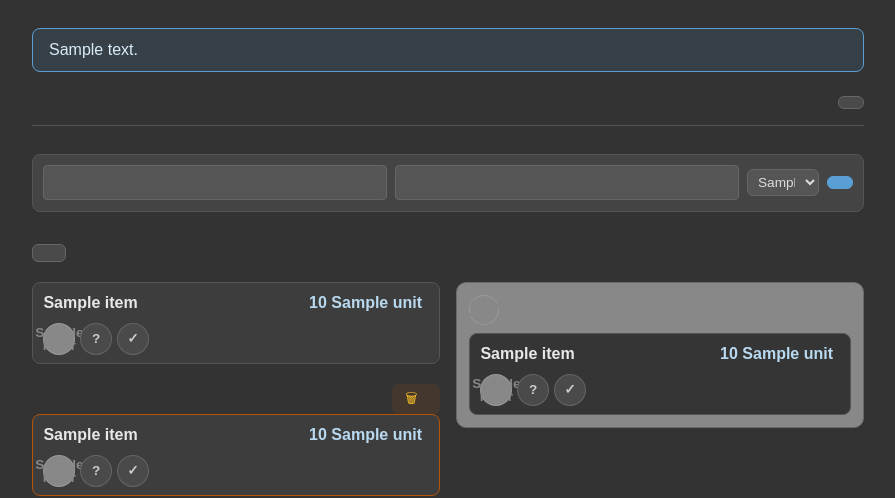
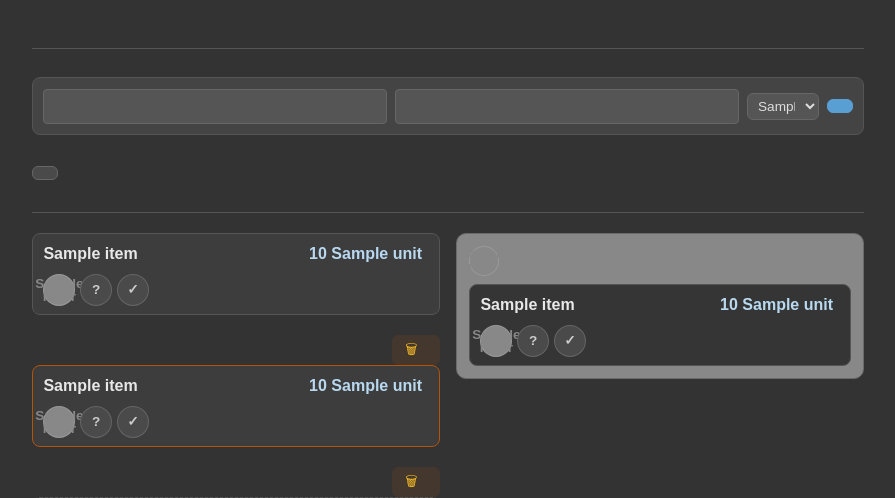
Before and after one commit to Lewistrick/weekmenu, a Python web app: template src/templates/grocery-list.html in a window 1280 px wide. Shown: the part 79-577 px from the top of the page, without its empty margins (176-1071 px from the left). Run offline with Jinja, Linux system fonts and the light colour scheme; the template is opened without the code that fills it: most values are stand-ins (such as "Sample title", 1, 10 or a date in 2020); some libraries are stand-ins or nearby versions.

Commit message:
Visuals for grocery list page

```diff
--- a/src/controllers/week_menu.py
+++ b/src/controllers/week_menu.py
@@ -375,7 +375,6 @@ class WeekMenuController(Controller):
         """Build shared grocery-list page context."""
         user_id = await self._viewer_id(request)
 
-        grocery_message: str | None = None
         if preserve_existing and await is_grocery_list_initialized(user_id):
             grocery_items = await prune_orphaned_grocery_lines(
                 user_id,
@@ -383,8 +382,7 @@ class WeekMenuController(Controller):
                     user_id, await load_grocery_list(user_id)
                 ),
             )
-            if grocery_items and not pop_grocery_suppress_preserve(request):
-                grocery_message = t("message.week_menu.grocery_preserved")
+            pop_grocery_suppress_preserve(request)
         else:
             grocery_items = await self._grocery_items_from_week_menu(request)
             await reset_grocery_plan(user_id)
@@ -428,7 +426,6 @@ class WeekMenuController(Controller):
             "already_have_line_keys": already_have_line_keys,
             "to_check_line_keys": to_check_line_keys,
             "units": units,
-            "grocery_message": grocery_message,
             "grocery_action_message": action_message,
             "grocery_add_reset_form": grocery_add_reset_form,
         }
--- a/src/static/style.css
+++ b/src/static/style.css
@@ -849,19 +849,14 @@ div.recipe-detail {
     margin-bottom: 1rem;
 }
 
-.grocery-notice {
-    margin-bottom: 1rem;
-    padding: 0.75rem 1rem;
-    border: 1px solid #5a9fd4;
-    border-radius: 8px;
-    background-color: rgba(90, 159, 212, 0.12);
-    color: #d8ebfa;
-}
-
-.grocery-notice--action {
-    border-color: #22c55e;
-    background-color: rgba(34, 197, 94, 0.12);
-    color: #d1fae5;
+.grocery-add-weekly-form {
+    margin-top: 0.65rem;
+}
+
+.content-divider {
+    margin: 0 0 1rem;
+    border: none;
+    border-top: 1px solid #555;
 }
 
 .grocery-subsection-header {
--- a/src/templates/grocery-list.html
+++ b/src/templates/grocery-list.html
@@ -9,9 +9,6 @@
         <p class="page-lead">{{ t('grocery.lead') }}</p>
     </header>
 
-    {% if grocery_message %}
-    <div class="grocery-notice" role="status">{{ grocery_message }}</div>
-    {% endif %}
     <div id="grocery-action-messages">
         {% if grocery_action_message %}
         {% with messages=[grocery_action_message], message_scope="grocery-action" %}
@@ -21,10 +18,6 @@
     </div>
 
     {% include "partials/grocery-add-form.html" %}
-
-    <div class="grocery-toolbar">
-        <a href="/week-menu" class="btn btn-secondary">{{ t('grocery.back_to_week_menu') }}</a>
-    </div>
 
     {% include "partials/grocery-list-body.html" %}
 </div>
--- a/src/templates/partials/grocery-add-form.html
+++ b/src/templates/partials/grocery-add-form.html
@@ -2,10 +2,6 @@
     <section class="recipe-section grocery-add-panel">
         <div class="section-heading">
             <h2 class="section-title">{{ t('grocery.section.add_groceries') }}</h2>
-        <form hx-post="/week-menu/grocery-list/add-weekly" hx-target="#grocery-list-body"
-            hx-swap="outerHTML show:none" class="grocery-add-weekly-form">
-                <button type="submit" class="btn btn-secondary btn-sm">{{ t('grocery.action.add_weekly_groceries') }}</button>
-            </form>
         </div>
         <form hx-post="/week-menu/grocery-list/add" hx-target="#grocery-list-body" hx-swap="outerHTML show:none"
             class="inline-form grocery-add-form">
@@ -23,5 +19,10 @@
                 </div>
             </div>
         </form>
+        <form hx-post="/week-menu/grocery-list/add-weekly" hx-target="#grocery-list-body"
+            hx-swap="outerHTML show:none" class="grocery-add-weekly-form">
+            <button type="submit" class="btn btn-secondary btn-sm">{{ t('grocery.action.add_weekly_groceries') }}</button>
+        </form>
     </section>
+    <hr class="content-divider">
 </div>
```
Also changed, not shown: tests/test_grocery_shops.py (+1 -1 lines), tests/test_weekly_groceries.py (+6 -4 lines), README.md.
